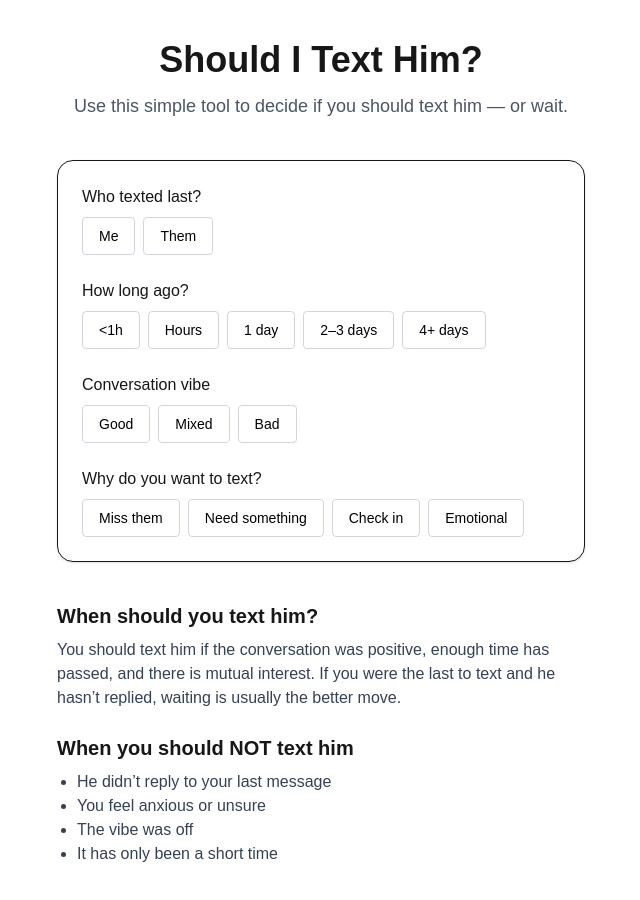
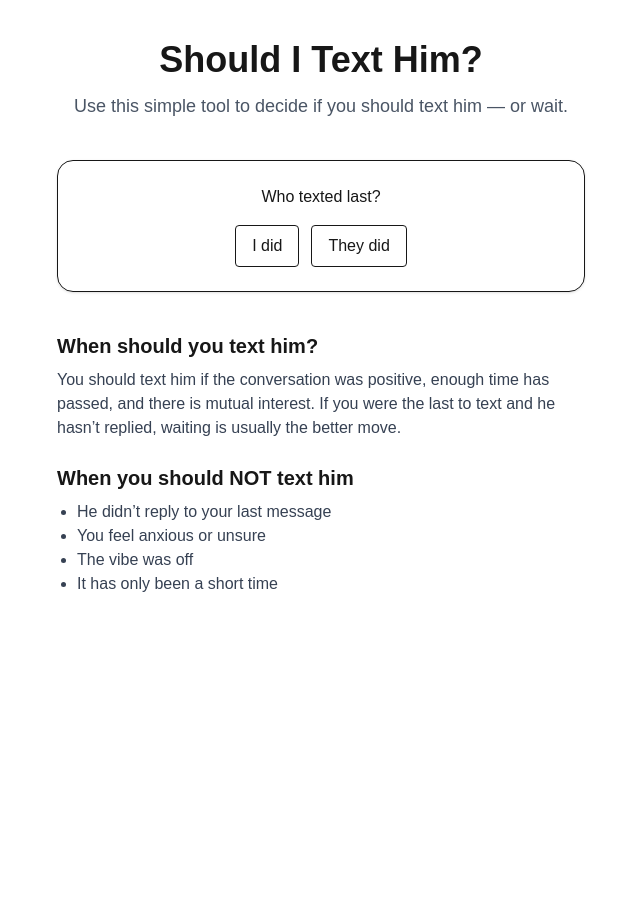
Before and after one commit to bosmeel/shouldido, a Next.js app: page /text-him in a window 1280 px wide. Shown: the top 900 px of the page, without its empty margins (319-959 px from the left). After the commit the page ends 800 px from the top, so only its background shows below. Built offline with nearby package versions, Linux system fonts and the light colour scheme.

Commit message:
upgrade to flow-based decision tool

```diff
--- a/app/components/DecisionTool.tsx
+++ b/app/components/DecisionTool.tsx
@@ -2,211 +2,154 @@
 
 import { useState } from "react";
 
-type LastType = "me" | "them" | null;
-type TimeType = "<1h" | "hours" | "1d" | "2-3d" | "4d" | null;
-type VibeType = "good" | "mixed" | "bad" | null;
-type IntentType = "miss" | "need" | "check" | "emotional" | null;
-
-type ResultType = {
-  label: "TEXT" | "WAIT" | "DON’T TEXT";
-  color: string;
-  msg: string;
-  sub: string;
-} | null;
-
-function ChoiceButton({
-  value,
-  selected,
-  onClick,
-}: {
-  value: string;
-  selected: boolean;
-  onClick: () => void;
-}) {
-  return (
-    <button
-      type="button"
-      onClick={onClick}
-      className={`rounded border px-4 py-2 text-sm transition ${
-        selected
-          ? "bg-black text-white border-black"
-          : "bg-white text-black border-gray-300 hover:border-black"
-      }`}
-    >
-      {value}
-    </button>
-  );
-}
+type Step =
+  | "last"
+  | "time"
+  | "intent"
+  | "vibe"
+  | "result";
 
 export default function DecisionTool() {
-  const [last, setLast] = useState<LastType>(null);
-  const [time, setTime] = useState<TimeType>(null);
-  const [vibe, setVibe] = useState<VibeType>(null);
-  const [intent, setIntent] = useState<IntentType>(null);
+  const [step, setStep] = useState<Step>("last");
 
-  function resetForm() {
+  const [last, setLast] = useState<string | null>(null);
+  const [time, setTime] = useState<string | null>(null);
+  const [intent, setIntent] = useState<string | null>(null);
+  const [vibe, setVibe] = useState<string | null>(null);
+
+  function reset() {
+    setStep("last");
     setLast(null);
     setTime(null);
+    setIntent(null);
     setVibe(null);
-    setIntent(null);
   }
 
-  function getScore() {
-    let score = 0;
+  function getResult() {
+    // harde regels eerst
+    if (intent === "anxious") {
+      return {
+        label: "DON’T TEXT",
+        color: "text-red-600",
+        msg: "You’re acting from anxiety.",
+        sub: "Give it time. This feeling will pass.",
+      };
+    }
 
-    if (last === "me") score -= 2;
-    if (last === "them") score += 2;
+    if (time === "night") {
+      return {
+        label: "WAIT",
+        color: "text-orange-500",
+        msg: "Late-night texting isn’t a good move.",
+        sub: "Revisit this in the morning.",
+      };
+    }
 
-    if (time === "<1h") score -= 3;
-    if (time === "hours") score -= 2;
-    if (time === "1d") score += 0;
-    if (time === "2-3d") score += 2;
-    if (time === "4d") score += 3;
-
-    if (vibe === "good") score += 2;
-    if (vibe === "mixed") score += 0;
-    if (vibe === "bad") score -= 3;
-
-    if (intent === "miss") score += 0;
-    if (intent === "need") score += 1;
-    if (intent === "check") score += 1;
-    if (intent === "emotional") score -= 2;
-
-    return score;
-  }
-
-  function getResult(): ResultType {
-    if (!last || !time || !vibe || !intent) return null;
-
-    const score = getScore();
-
-    // situatie detectie
-    const isDoubleText = last === "me" && (time === "<1h" || time === "hours");
-    const isChasing = last === "me" && vibe === "bad";
-    const theyPulledAway = last === "them" && vibe === "bad";
-
-    if (isDoubleText) {
+    if (last === "me" && time === "short") {
       return {
         label: "DON’T TEXT",
         color: "text-red-600",
         msg: "This is double texting.",
-        sub: "You’re sending another message too quickly.",
+        sub: "Wait. Don’t lower your position.",
       };
     }
 
-    if (isChasing) {
-      return {
-        label: "DON’T TEXT",
-        color: "text-red-600",
-        msg: "You’re chasing. Stop.",
-        sub: "Let them come back to you.",
-      };
-    }
-
-    if (theyPulledAway) {
-      return {
-        label: "WAIT",
-        color: "text-orange-500",
-        msg: "They pulled back. Wait.",
-        sub: "Give them space to re-engage.",
-      };
-    }
-
-    if (score >= 3) {
+    if (last === "them" && vibe === "good") {
       return {
         label: "TEXT",
         color: "text-green-600",
-        msg: "Good timing. You can reach out.",
-        sub: "The situation is balanced and you're not chasing.",
-      };
-    }
-
-    if (score <= -3) {
-      return {
-        label: "DON’T TEXT",
-        color: "text-red-600",
-        msg: "Not a good move right now.",
-        sub: "You risk lowering your position by reaching out.",
+        msg: "You’re good to text.",
+        sub: "Keep it light and natural.",
       };
     }
 
     return {
       label: "WAIT",
       color: "text-orange-500",
-      msg: "Too early. Give it more time.",
-      sub: "Waiting increases your chances of a better response.",
+      msg: "Not enough signal yet.",
+      sub: "Give it a bit more time.",
     };
   }
 
   const result = getResult();
 
+  const Button = ({ label, onClick }: any) => (
+    <button
+      onClick={onClick}
+      className="border rounded px-4 py-2 hover:bg-black hover:text-white"
+    >
+      {label}
+    </button>
+  );
+
   return (
-    <section className="space-y-6">
+    <div className="space-y-6">
 
-      <div>
-        <p className="mb-2 font-medium">Who texted last?</p>
-        <div className="flex flex-wrap gap-2">
-          <ChoiceButton value="Me" selected={last==="me"} onClick={()=>setLast("me")} />
-          <ChoiceButton value="Them" selected={last==="them"} onClick={()=>setLast("them")} />
+      {/* STEP 1 */}
+      {step === "last" && (
+        <div className="space-y-4 text-center">
+          <p className="font-medium">Who texted last?</p>
+          <div className="flex justify-center gap-3">
+            <Button label="I did" onClick={() => { setLast("me"); setStep("time"); }} />
+            <Button label="They did" onClick={() => { setLast("them"); setStep("time"); }} />
+          </div>
         </div>
-      </div>
+      )}
 
-      <div>
-        <p className="mb-2 font-medium">How long ago?</p>
-        <div className="flex flex-wrap gap-2">
-          <ChoiceButton value="<1h" selected={time==="<1h"} onClick={()=>setTime("<1h")} />
-          <ChoiceButton value="Hours" selected={time==="hours"} onClick={()=>setTime("hours")} />
-          <ChoiceButton value="1 day" selected={time==="1d"} onClick={()=>setTime("1d")} />
-          <ChoiceButton value="2–3 days" selected={time==="2-3d"} onClick={()=>setTime("2-3d")} />
-          <ChoiceButton value="4+ days" selected={time==="4d"} onClick={()=>setTime("4d")} />
+      {/* STEP 2 */}
+      {step === "time" && (
+        <div className="space-y-4 text-center">
+          <p className="font-medium">How long ago?</p>
+          <div className="flex flex-wrap justify-center gap-3">
+            <Button label="Just now" onClick={() => { setTime("short"); setStep("intent"); }} />
+            <Button label="Few hours" onClick={() => { setTime("hours"); setStep("intent"); }} />
+            <Button label="1+ day" onClick={() => { setTime("long"); setStep("intent"); }} />
+            <Button label="Late night" onClick={() => { setTime("night"); setStep("intent"); }} />
+          </div>
         </div>
-      </div>
+      )}
 
-      <div>
-        <p className="mb-2 font-medium">Conversation vibe</p>
-        <div className="flex flex-wrap gap-2">
-          <ChoiceButton value="Good" selected={vibe==="good"} onClick={()=>setVibe("good")} />
-          <ChoiceButton value="Mixed" selected={vibe==="mixed"} onClick={()=>setVibe("mixed")} />
-          <ChoiceButton value="Bad" selected={vibe==="bad"} onClick={()=>setVibe("bad")} />
+      {/* STEP 3 */}
+      {step === "intent" && (
+        <div className="space-y-4 text-center">
+          <p className="font-medium">Why do you want to text?</p>
+          <div className="flex flex-wrap justify-center gap-3">
+            <Button label="I miss them" onClick={() => { setIntent("miss"); setStep("vibe"); }} />
+            <Button label="Practical reason" onClick={() => { setIntent("practical"); setStep("vibe"); }} />
+            <Button label="Flirting" onClick={() => { setIntent("flirt"); setStep("vibe"); }} />
+            <Button label="I feel anxious" onClick={() => { setIntent("anxious"); setStep("result"); }} />
+          </div>
         </div>
-      </div>
+      )}
 
-      <div>
-        <p className="mb-2 font-medium">Why do you want to text?</p>
-        <div className="flex flex-wrap gap-2">
-          <ChoiceButton value="Miss them" selected={intent==="miss"} onClick={()=>setIntent("miss")} />
-          <ChoiceButton value="Need something" selected={intent==="need"} onClick={()=>setIntent("need")} />
-          <ChoiceButton value="Check in" selected={intent==="check"} onClick={()=>setIntent("check")} />
-          <ChoiceButton value="Emotional" selected={intent==="emotional"} onClick={()=>setIntent("emotional")} />
+      {/* STEP 4 */}
+      {step === "vibe" && (
+        <div className="space-y-4 text-center">
+          <p className="font-medium">How was the vibe?</p>
+          <div className="flex justify-center gap-3">
+            <Button label="Good" onClick={() => { setVibe("good"); setStep("result"); }} />
+            <Button label="Mixed" onClick={() => { setVibe("mixed"); setStep("result"); }} />
+            <Button label="Bad" onClick={() => { setVibe("bad"); setStep("result"); }} />
+          </div>
         </div>
-      </div>
+      )}
 
-      {result && (
-        <div className="mt-8 rounded-2xl border border-gray-200 p-6 text-center shadow-sm">
-
+      {/* RESULT */}
+      {step === "result" && (
+        <div className="text-center space-y-3 mt-6">
           <div className={`text-5xl font-bold ${result.color}`}>
             {result.label}
           </div>
 
-          <p className="mt-3 text-lg text-gray-700">
-            {result.msg}
-          </p>
+          <p className="text-lg">{result.msg}</p>
+          <p className="text-sm text-gray-500">{result.sub}</p>
 
-          <p className="text-sm text-gray-500 mt-1">
-            {result.sub}
-          </p>
-
-          <button
-            type="button"
-            onClick={resetForm}
-            className="mt-5 text-sm text-gray-500 underline"
-          >
+          <button onClick={reset} className="underline text-sm mt-4">
             Start over
           </button>
-
         </div>
       )}
 
-    </section>
+    </div>
   );
 }
```
